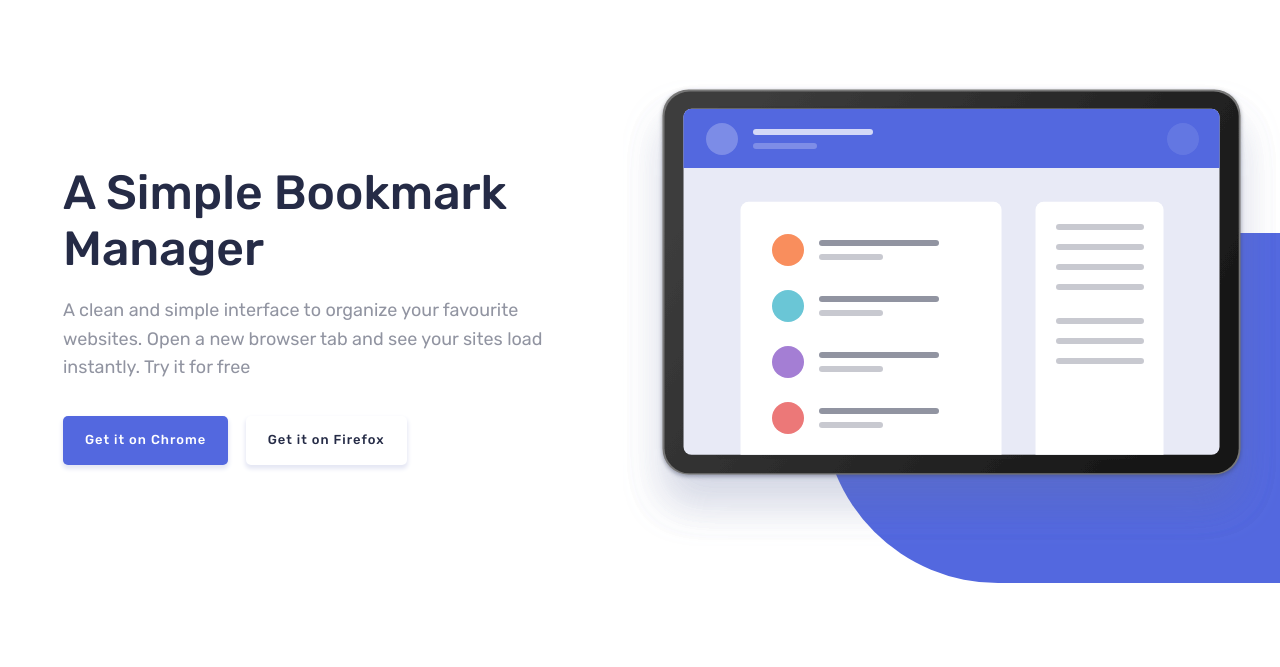
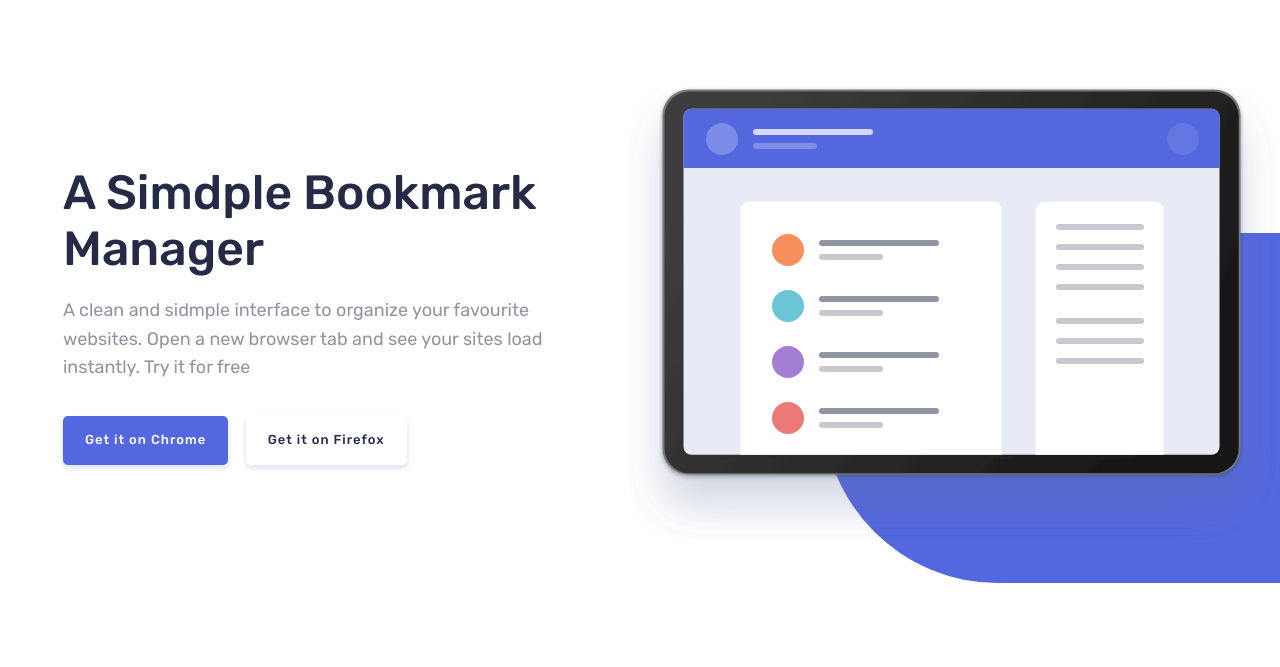
Before and after one commit to Max-Org-Test/bookmark, a website: page src/index.html in a window 1280 px wide. Shown: the part 102-769 px from the top of the page. Drawn offline with nearby package versions, Linux system fonts and the light colour scheme; files that its build step writes are made by us from their sources; files whose address does not match are found by name.

Commit message:
b31282a957: Test PR 3dd

```diff
--- a/src/index.html
+++ b/src/index.html
@@ -54,8 +54,8 @@
     <section class="hero-section">
         <div class="hero-wrapper">
             <div class="heading">
-                <h1>A Simple Bookmark Manager</h1>
-                <p>A clean and simple interface to organize your favourite websites. Open a new browser tab and see
+                <h1>A Simdple Bookmark Manager</h1>
+                <p>A clean and sidmple interface to organize your favourite websites. Open a new browser tab and see
                     your
                     sites
                     load instantly. Try it for free</p>
```
